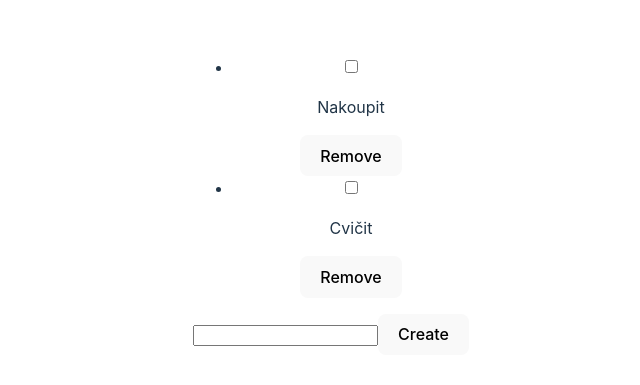
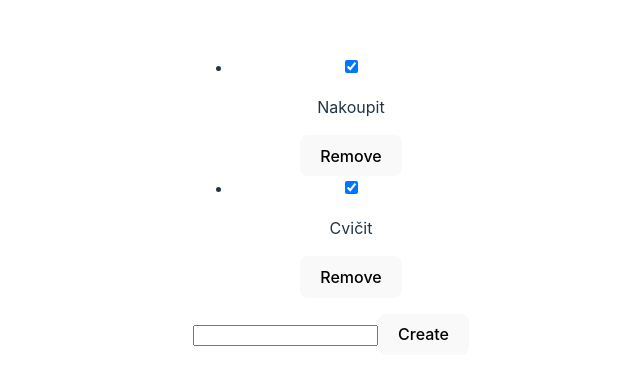
Before and after one commit to Rtep88/todo-list, a React (Vite) app: page / in a window 1280 px wide. Shown: the part 203-588 px from the top of the page, without its empty margins (309-949 px from the left). Built offline with nearby package versions, Linux system fonts and the light colour scheme; data requests are answered from the project's data file.

Commit message:
added marking as done

```diff
--- a/db.json
+++ b/db.json
@@ -1,12 +1,12 @@
 {
   "tasks": [
     {
-      "id": 1,
+      "id": "1",
       "title": "Nakoupit",
-      "completed": false
+      "completed": true
     },
     {
-      "id": 2,
+      "id": "2",
       "title": "Cvičit",
       "completed": true
     }
--- a/src/components/CreateTask.tsx
+++ b/src/components/CreateTask.tsx
@@ -1,6 +1,4 @@
 import { useState } from 'react'
-import reactLogo from './assets/react.svg'
-import viteLogo from '/vite.svg'
 import '../App.css'
 
 function CreateTask() {
--- a/src/components/Task.tsx
+++ b/src/components/Task.tsx
@@ -1,12 +1,30 @@
-export function Task({text}: {text: string}, {key}: {key: string}) {
+import { useState } from "react";
+
+
+export function Task({ id, text, completed }: { id: string, text: string, completed: boolean }) {
+
+    const [completedState, setCompleted] = useState(completed);
 
     return (
-        <>
-            <li id={key}>
-                <input type='checkbox'></input>
-                <p>{text}</p>
-                <button>Remove</button>
-            </li>
-        </>
+        <li>
+            <input type='checkbox' checked={completedState} onChange={(e) => { handleCheck(e.target.checked, id, text, setCompleted) }}></input>
+            <p>{text}</p>
+            <button>Remove</button>
+        </li>
     )
 }
+
+function handleCheck(checked: boolean, id: string, text: string, setCompleted: any) {
+    setCompleted(checked);
+
+    fetch(`http://localhost:3000/tasks/${id}`, {
+        method: 'PATCH',
+        headers: {
+            'Content-Type': 'application/json'
+        },
+        body: JSON.stringify({ title: text, completed: checked })
+    })
+        .then(response => response.json())
+        .then(data => console.log(data))
+    return;
+}
--- a/src/components/TaskList.tsx
+++ b/src/components/TaskList.tsx
@@ -2,7 +2,7 @@ import { useEffect, useState } from "react";
 import { Task } from "./Task"
 
 function TaskList() {
-    const [data, setData] = useState<{ id: number, title: string, completed: boolean }[]>([]);
+    const [data, setData] = useState<{ id: string, title: string, completed: boolean }[]>([]);
 
 
     useEffect(() => {
@@ -21,7 +21,7 @@ function TaskList() {
         <>
             <ul>
                 {data.map((task) => (
-                    <Task key={task.id} text={task.title} />
+                    <Task key={task.id} id={task.id}  text={task.title} completed={task.completed}/>
                 ))}
             </ul>
         </>
```
